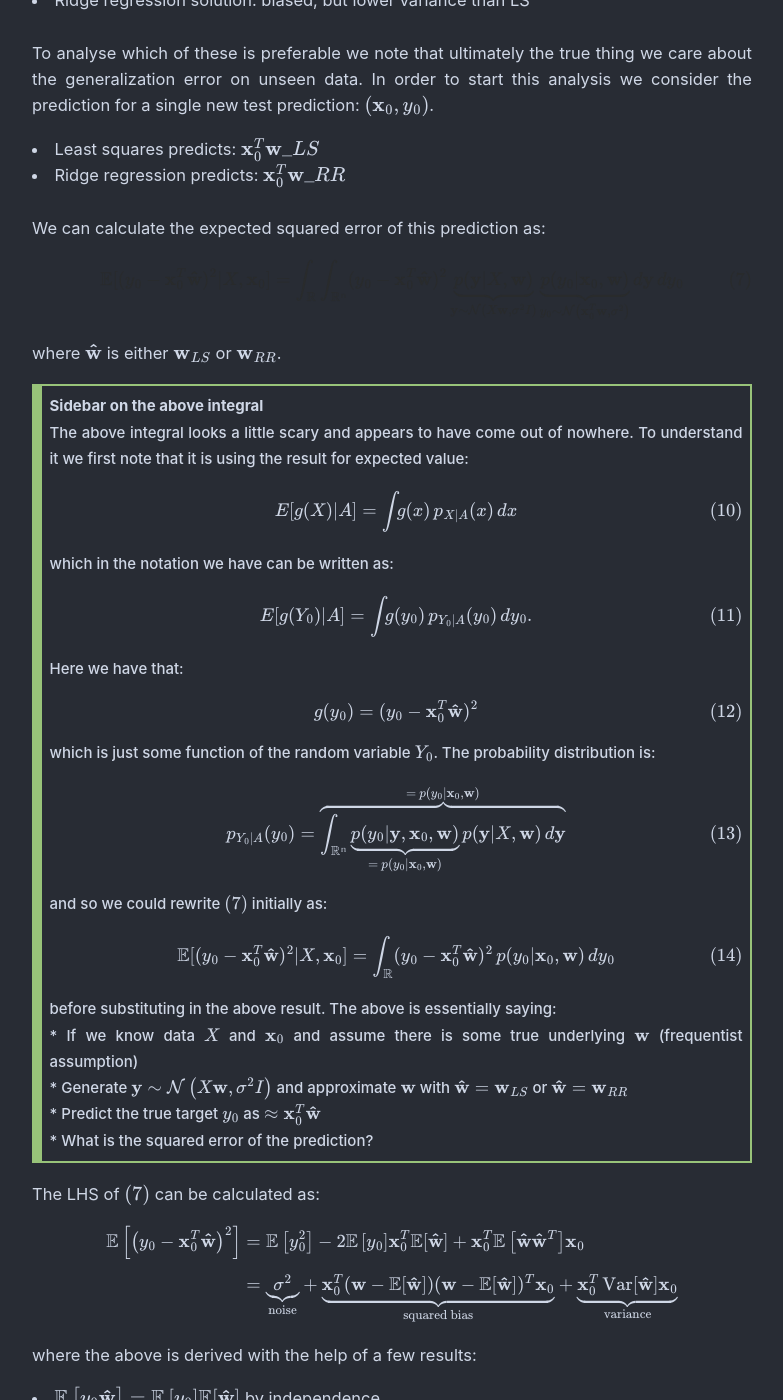
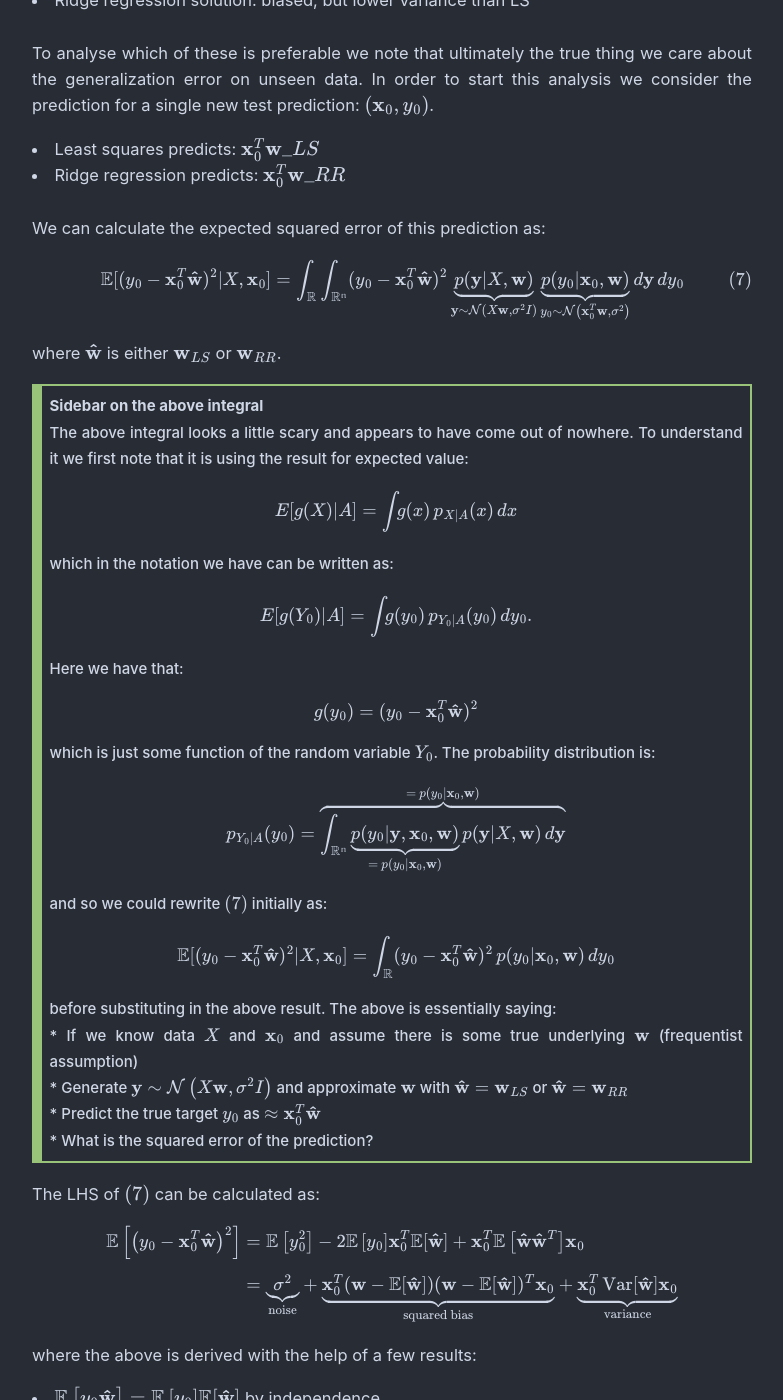
Before and after one commit to maw501/maw501.github.io, a Jekyll site: the page built from project_edx_ML/_posts/2018-10-10-columbiaX-ML-week1and2.md, in a window 1280 px wide and 1400 px high, scrolled down 9186 px. Shown: the whole window, without its empty margins (248-1031 px from the left). Built offline with Jekyll 4.4.1, drawn with Linux system fonts in a browser that asks for light colours; nearby versions of some CDN libraries; some web fonts are replaced; formulas are drawn with MathJax 3; comment, search, counter and statistics services are not loaded; some of the changed text lies outside the part shown.

Commit message:
move mathjax to html

```diff
--- a/project_edx_ML/_posts/2018-10-10-columbiaX-ML-week1and2.md
+++ b/project_edx_ML/_posts/2018-10-10-columbiaX-ML-week1and2.md
@@ -58,26 +58,29 @@
 
 For linear regression we can state problem formulation as
 
-$$
+<div class="math">
+\begin{align*}
 y_{i}=w_{0}+\sum_{j=1}^{d} x_{i j} w_{j}+\epsilon_{i}  \tag{0}
-$$
-
+\end{align*}
+</div>
 where $\epsilon \sim \mathcal{N}(0, \sigma_i^2)$ is an additive independent identically distributed Gaussian noise.
 
 It is possible and more compact to restate this in matrix form by absorbing the intercept, $w_0$ into the vector $\mathbf{w}$ and adding a column of 1s to $X$ to write as:
 
-$$
+<div class="math">
+\begin{align*}
 \mathbf{y}= X \mathbf{w} + \mathbf{\epsilon}
-$$
-
+\end{align*}
+</div>
 where $X$ is now $n \times (d+1)$ and $\mathbf{w}$ is a vector of length $(d+1)$.
 
 The prediction we make from linear regression is given by:
 
-$$
+<div class="math">
+\begin{align*}
 \mathbf{\tilde{y}}= X \mathbf{w}
-$$
-
+\end{align*}
+</div>
 and is a vector of length $n$.
 
 ##### OLS objective term
@@ -121,9 +124,10 @@
 
 In the case of linear regression the model assumption we make is that the [residuals](https://en.wikipedia.org/wiki/Errors_and_residuals) are independent and identically distributed Gaussian noise with variance $\sigma^2$. This allows us to write the joint likelihood of the data, an $n$-dimensional Gaussian, as:
 
-$$
-p\left(\mathbf{y} | \boldsymbol{\mu}, \sigma^{2} I \right)=\frac{1}{\left(2 \pi \sigma^{2}\right)^{\frac{n}{2}}} \exp \left(-\frac{1}{2 \sigma^{2}}(\mathbf{y}-\boldsymbol{\mu})^{T}\, I \, (\mathbf{y}-\boldsymbol{\mu})\right) \tag{3}
-$$
+<div class="math">
+\begin{align*}
+p\left(\mathbf{y} | \boldsymbol{\mu}, \sigma^{2} I \right)=\frac{1}{\left(2 \pi \sigma^{2}\right)^{\frac{n}{2}}} \exp \left(-\frac{1}{2 \sigma^{2}}(\mathbf{y}-\boldsymbol{\mu})^{T}\, I \, (\mathbf{y}-\boldsymbol{\mu})\right) \tag{3}\end{align*}
+</div>
 
 where under the Gaussian noise assumption $\Sigma = \sigma^2 I$ is a diagonal matrix. Recalling that the determinant of a diagonal matrix is the product of its diagonal entries permits the above form and it also pays to note that $(\mathbf{y}-\boldsymbol{\mu})$ has dimensions $n \times 1$ and $\boldsymbol{\mu}$ is the prediction for each observation, also with dimension $n \times 1$. Under the Gaussian noise assumption we are making this is equivalent to setting the prediction, $\boldsymbol{\mu} = X \mathbf{w}$.
 
@@ -181,16 +185,18 @@
 
 We can find the optimal weights by the same procedure as for OLS:
 
-$$
+<div class="math">
+\begin{align*}
 \nabla_{\mathbf{w}} \mathcal{L} = -2 X^{T} \mathbf{y}+2 X^{T} X \mathbf{w}+2 \lambda \mathbf{w}=0
-$$
-
+\end{align*}
+</div>
 leading to the solution for ridge regression:
 
-$$
+<div class="math">
+\begin{align*}
 \mathbf{w}_{RR} = \left(\lambda I+X^{T} X\right)^{-1} X^{T} \mathbf{y}. \tag{5}
-$$
-
+\end{align*}
+</div>
 As with OLS we didn't explicitly make any probabilistic assumptions, we just defined a loss function with a regularization term and calculated the optimal set of weights for it.
 
 However, as we now show, it turns out the ridge regression solution also has a nice probabilistic interpretation.
@@ -199,10 +205,11 @@
 
 We make the connection to a Bayesian perspective by placing a prior over the weights of the solution. In this case we will place a Gaussian prior over the weights with 0 mean:
 
-$$
+<div class="math">
+\begin{align*}
 p(\mathbf{w})=\left(\frac{\lambda}{2 \pi}\right)^{\frac{d}{2}} \mathrm{e}^{-\frac{\lambda}{2} \mathbf{w}^{T} \mathbf{w}}
-$$
-
+\end{align*}
+</div>
 and so $\mathbf{w} \sim N\left(0, \lambda^{-1}I\right)$.
 
 <blockquote class="tip">
@@ -217,15 +224,18 @@
 <br>
 Bayes's rule can be written in this case as:
 
-$$
+<div class="math">
+\begin{align*}
 p(\mathbf{w} | \mathbf{y}, X) = \dfrac{p(\mathbf{y} | \mathbf{w}, X) p(\mathbf{w})}{p(\mathbf{y} | X)}
-$$
-
+\end{align*}
+</div>
 whereby taking logs of both sides leaves us with:
 
-$$
-\ln \underbrace{p(\mathbf{w} | \mathbf{y}, X)}_\text{posterior} = \underbrace{\ln p(\mathbf{y} | \mathbf{w}, X)}_\text{log-likelihood} + \ln \underbrace{p(\mathbf{w})}_\text{prior} - \ln \underbrace{ p(\mathbf{y} | X)}_\text{evidence}
-$$
+<div class="math">
+\begin{align*}
+\ln \underbrace{p(\mathbf{w} | \mathbf{y}, X)}_\text{posterior} = \underbrace{\ln p(\mathbf{y} | \mathbf{w}, X)}_\text{log-likelihood} + \ln \underbrace{p(\mathbf{w})}_\text{prior} - \ln \underbrace{ p(\mathbf{y} | X)}_\text{evidence}\end{align*}
+</div>
+
 <br>
 It is worth noting that the MAP solution is still a point estimate and as a result we don't need to calculate the denominator in Bayes' rule, $p(\mathbf{y} | X)$. This is helpful as this term is usually difficult to calculate.
 </blockquote>
@@ -244,16 +254,18 @@
 
 by plugging in the Gaussian assumptions we have made for the likelihood and prior. We can solve the above analytically as for MLE by differentiating w.r.t $\mathbf{w}$ and setting to 0:
 
-$$
+<div class="math">
+\begin{align*}
 \nabla_{\mathbf{w}} \mathcal{L}=\frac{1}{\sigma^{2}} X^{T} \mathbf{y}-\frac{1}{\sigma^{2}} X^{T} X \mathbf{w}-\lambda \mathbf{w}=0
-$$
-
+\end{align*}
+</div>
 which results in the MAP solution for ridge regression as:
 
-$$
+<div class="math">
+\begin{align*}
 \mathbf{w}_{MAP} = \left(\lambda \sigma^{2} I+X^{T} X\right)^{-1} X^{T} \mathbf{y}. \tag{6}
-$$
-
+\end{align*}
+</div>
 This solution is the same as $\mathbf{w}\_{RR}$ (after redefining the constant $\lambda$) and so we have shown that $\mathbf{w}\_{RR} = \mathbf{w}\_{MAP}$.
 
 <blockquote class="tip">
@@ -278,20 +290,22 @@
 
 As we have stated the OLS solutions to linear regression can suffer from high variance. In particular, it can be [shown](#mean_var_mle_solution) that the expected value and variance of the MLE solutions to linear regression under the Gaussian assumption, $\mathbf{y} \sim \mathcal{N}\left(X \mathbf{w}, \sigma^{2} I\right)$, are given by:
 
-$$
+<div class="math">
+\begin{align*}
 \mathbb{E}\left[\mathbf{w}_{ML}\right]=\mathbf{w}, \quad \operatorname{Var}\left[\mathbf{w}_{ML}\right]=\sigma^{2}\left(X^{T} X\right)^{-1}.
-$$
-
+\end{align*}
+</div>
 The above is interpreted as showing that the MLE solution is [unbiased](https://en.wikipedia.org/wiki/Bias_of_an_estimator) but that the model parameters can have large variance if $(X^T X)^{-1}$ is large - typically this is when the columns of $X$ are highly correlated. This can be bad if we want to predict using $\mathbf{w}_{ML}$ as the solution has potentially [very large variance](https://en.wikipedia.org/wiki/Variance_inflation_factor).
 
 Ridge regression adds a penalty term to the objective function of OLS and probabilistically this is equivalent to assuming a Gaussian prior over the model weights. This further assumption about the distribution of the model’s parameters biases the solution we obtain but reduces the variance.
 
 Following similar analysis to ML it can be [shown](#mean_var_rr_solution) that:
 
-$$
+<div class="math">
+\begin{align*}
 \mathbb{E}\left[\mathbf{w}_{RR}\right]=\left(\lambda I+X^{T} X\right)^{-1} X^{T} X \mathbf{w}, \quad \operatorname{Var}\left[\mathbf{w}_{RR}\right]=\sigma^{2} Z\left(X^{T} X\right)^{-1} Z^{T}
-$$
-
+\end{align*}
+</div>
 where $ Z=\left(I+\lambda\left(X^{T} X\right)^{-1}\right)^{-1}.$
 
 It is noted that $\lambda = 0$ returns the same solutions as in the MLE case. As $\lambda \to \infty$ then $\mathbf{w}\_{RR} \to 0$ and also $\operatorname{Var}\left[\mathbf{w}\_{RR}\right] \to 0 $.
@@ -337,9 +351,11 @@
 <br>
 We can calculate the expected squared error of this prediction as:
 
-$$\mathbb{E}[(y_0 - \mathbf{x}_0^T\mathbf{\hat{w}})^2 | X,\mathbf{x}_0] = \int_{\mathbb{R}}^{} \int_{\mathbb{R^n}}^{} (y_0 - \mathbf{x}_0^T\mathbf{\hat{w}})^2 \, \underbrace{p(\mathbf{y} | X, \mathbf{w})}_\text{$ \mathbf{y} \sim \mathcal{N}\left(X \mathbf{w}, \sigma^{2} I\right) $} \, \underbrace{p(y_0 | \mathbf{x}_0, \mathbf{w})}_\text{$ y_0 \sim \mathcal{N}\left(\mathbf{x}_0^T \mathbf{w}, \sigma^{2} \right)$} \, d\mathbf{y} \, dy_0 \tag{7}
-$$
-
+<div class="math">
+\begin{align*}
+\mathbb{E}[(y_0 - \mathbf{x}_0^T\mathbf{\hat{w}})^2 | X,\mathbf{x}_0] = \int_{\mathbb{R}}^{} \int_{\mathbb{R^n}}^{} (y_0 - \mathbf{x}_0^T\mathbf{\hat{w}})^2 \, \underbrace{p(\mathbf{y} | X, \mathbf{w})}_\text{$ \mathbf{y} \sim \mathcal{N}\left(X \mathbf{w}, \sigma^{2} I\right) $} \, \underbrace{p(y_0 | \mathbf{x}_0, \mathbf{w})}_\text{$ y_0 \sim \mathcal{N}\left(\mathbf{x}_0^T \mathbf{w}, \sigma^{2} \right)$} \, d\mathbf{y} \, dy_0 \tag{7}
+\end{align*}
+</div>
 where $\mathbf{\hat{w}}$ is either $\mathbf{w}\_{LS}$ or $\mathbf{w}\_{RR}$.
 
 <blockquote class="tip">
@@ -348,26 +364,41 @@
 
 The above integral looks a little scary and appears to have come out of nowhere. To understand it we first note that it is using the result for expected value:
 
-$$E[g(X) | A] = \int_{} g(x) \, p_{X| A}(x) \, dx$$
+<div class="math">
+\begin{align*}
+E[g(X) | A] = \int_{} g(x) \, p_{X| A}(x) \, dx
+\end{align*}
+</div>
 
 which in the notation we have can be written as:
 
-$$E[g(Y_0) | A] = \int_{} g(y_0) \, p_{Y_0 | A}(y_0) \, dy_0.$$
+<div class="math">
+\begin{align*}
+E[g(Y_0) | A] = \int_{} g(y_0) \, p_{Y_0 | A}(y_0) \, dy_0.
+\end{align*}
+</div>
 
 Here we have that:
 
-$$g(y_0) = (y_0 - \mathbf{x}_0^T\mathbf{\hat{w}})^2$$
+<div class="math">
+\begin{align*}
+g(y_0) = (y_0 - \mathbf{x}_0^T\mathbf{\hat{w}})^2
+\end{align*}
+</div>
 
 which is just some function of the random variable $Y_0$. The probability distribution is:
 
-$$
-p_{Y_0 | A}(y_0) = \overbrace{\int_{\mathbb{R^n}}^{} \underbrace{p(y_0 | \mathbf{y} , \mathbf{x}_0, \mathbf{w})}_\text{$ = \, p(y_0 | \mathbf{x}_0, \mathbf{w})$} \, p(\mathbf{y} | X, \mathbf{w}) \, d \mathbf{y}}^\text{$ = \, p(y_0 | \mathbf{x}_0, \mathbf{w})$}
-$$
+<div class="math">
+\begin{align*}
+p_{Y_0 | A}(y_0) = \overbrace{\int_{\mathbb{R^n}}^{} \underbrace{p(y_0 | \mathbf{y} , \mathbf{x}_0, \mathbf{w})}_\text{$ = \, p(y_0 | \mathbf{x}_0, \mathbf{w})$} \, p(\mathbf{y} | X, \mathbf{w}) \, d \mathbf{y}}^\text{$ = \, p(y_0 | \mathbf{x}_0, \mathbf{w})$}\end{align*}
+</div>
+
 and so we could rewrite $(7)$ initially as:
 
-$$
-\mathbb{E}[(y_0 - \mathbf{x}_0^T\mathbf{\hat{w}})^2 | X, \mathbf{x}_0] = \int_{\mathbb{R}}^{} (y_0 - \mathbf{x}_0^T\mathbf{\hat{w}})^2 \, p(y_0 | \mathbf{x}_0, \mathbf{w}) \, dy_0
-$$
+<div class="math">
+\begin{align*}
+\mathbb{E}[(y_0 - \mathbf{x}_0^T\mathbf{\hat{w}})^2 | X, \mathbf{x}_0] = \int_{\mathbb{R}}^{} (y_0 - \mathbf{x}_0^T\mathbf{\hat{w}})^2 \, p(y_0 | \mathbf{x}_0, \mathbf{w}) \, dy_0\end{align*}
+</div>
 
 before substituting in the above result.
 
@@ -748,14 +779,22 @@
 
 In particular it is shown that:
 
-$$\mathbf{w}_{RR} = VS_{\lambda}^{-1}U^T \mathbf{y}$$
-
+<div class="math">
+\begin{align*}
+\mathbf{w}_{RR} = VS_{\lambda}^{-1}U^T \mathbf{y}
+\end{align*}
+</div>
 where:
 <div class="bullet">
 <li> $S$ is a matrix holding the singular values (i.e. the square roots of the eigenvalues) of $X$ </li>
 <li> $S_{\lambda}^{-1}$ refers to a diagonal matrix with each term of the form:
 
-$$\dfrac{S_{ii}}{\lambda + S^2_{ii}}$$
+<div class="math">
+\begin{align*}
+\dfrac{S_{ii}}{\lambda + S^2_{ii}}
+\end{align*}
+</div>
+
 </li>
 <li> $S$ is a $d$ by $d$ matrix </li>
 </div>
```
